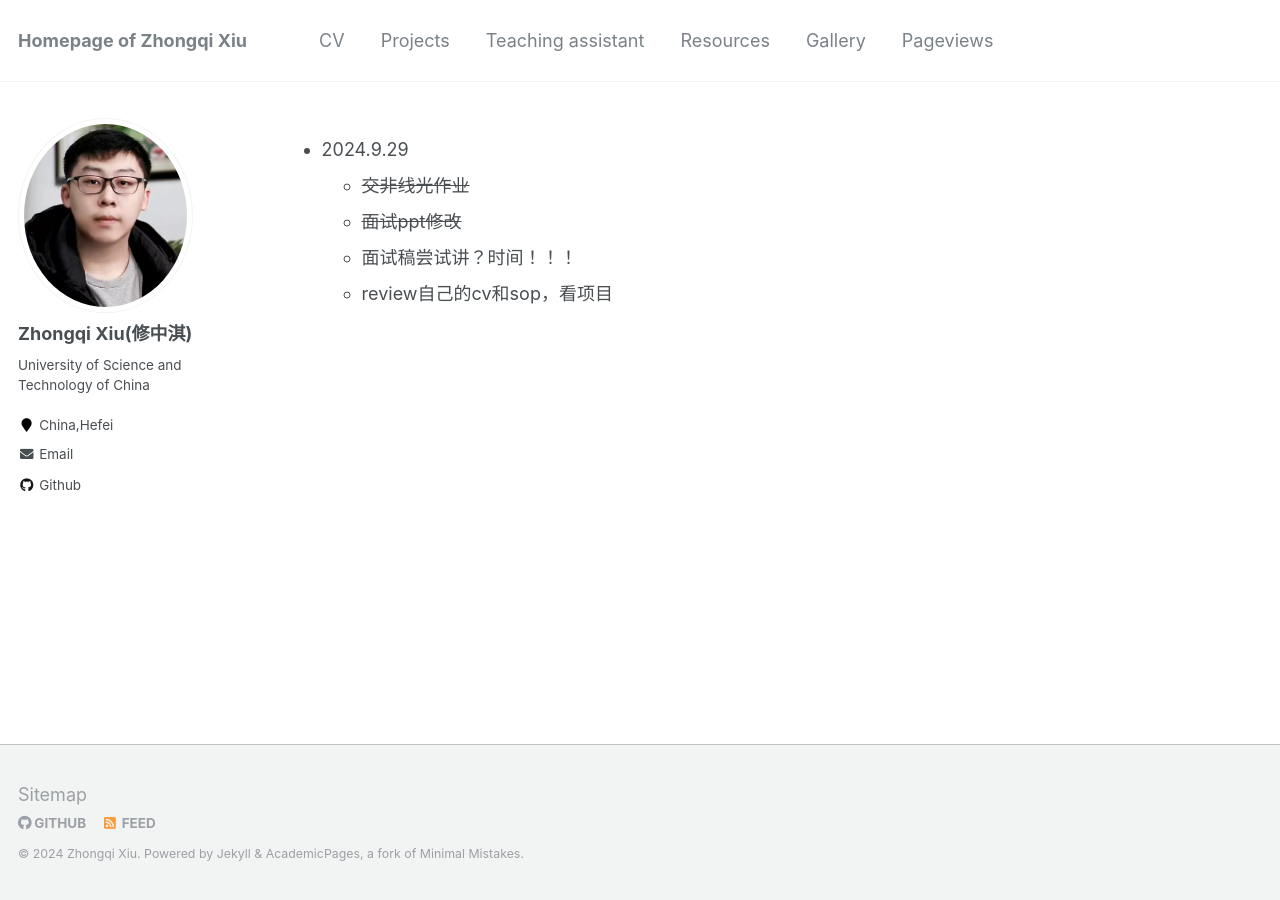
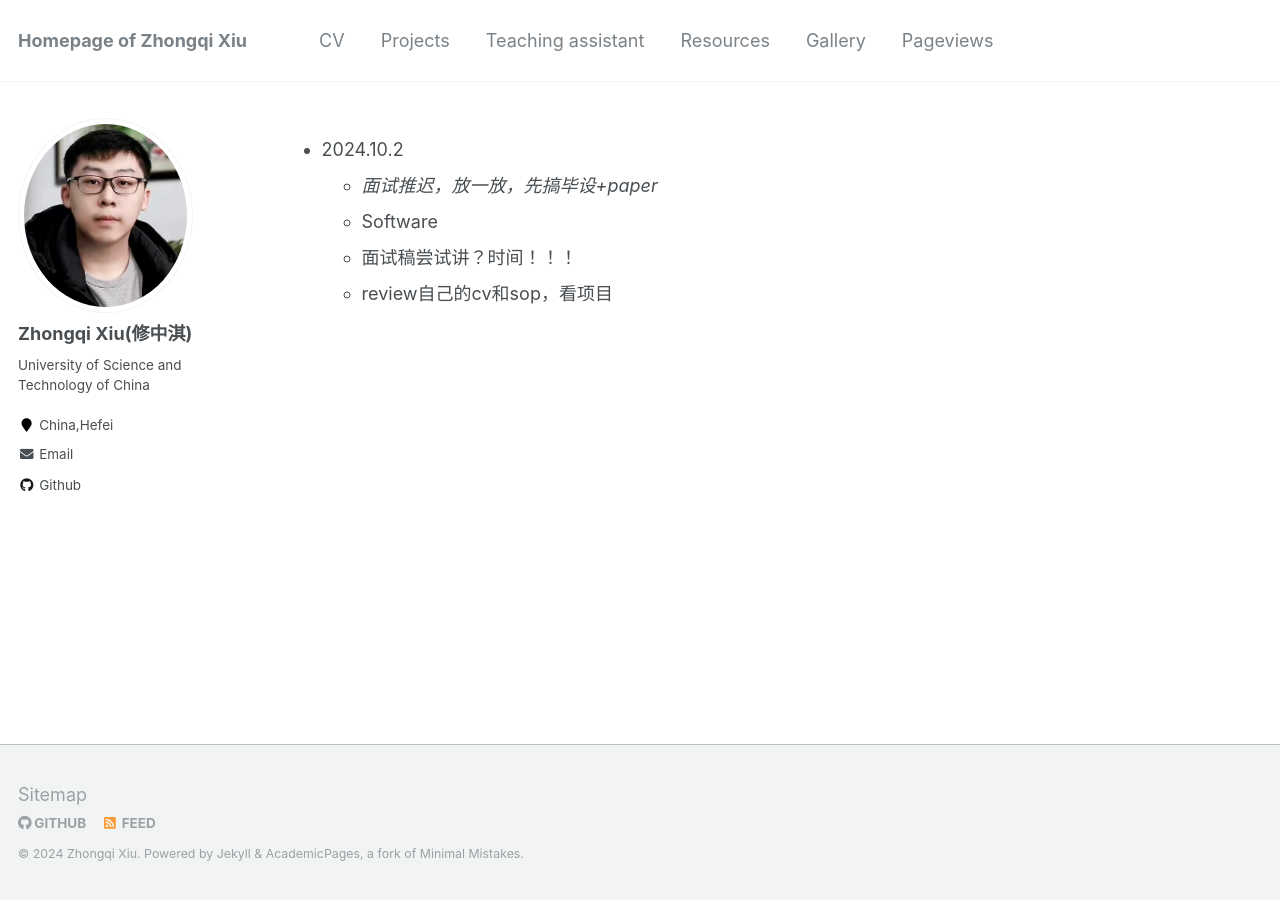
Before and after one commit to k-telux/k-telux.github.io, a Jekyll site: the page built from note.md, in a window 1280 px wide. Built offline with Jekyll 4.4.1, drawn with Linux system fonts in a browser that asks for light colours; our own code applies the rules of GitHub Pages for plain Markdown files.

Commit message:
Update note.md

```diff
--- a/note.md
+++ b/note.md
@@ -1,5 +1,6 @@
-* 2024.9.29
-  * ~~交非线光作业~~
-  * ~~面试ppt修改~~
+
+* 2024.10.2
+  * *面试推迟，放一放，先搞毕设+paper*
+  * Software
   * 面试稿尝试讲？时间！！！
   * review自己的cv和sop，看项目
```
